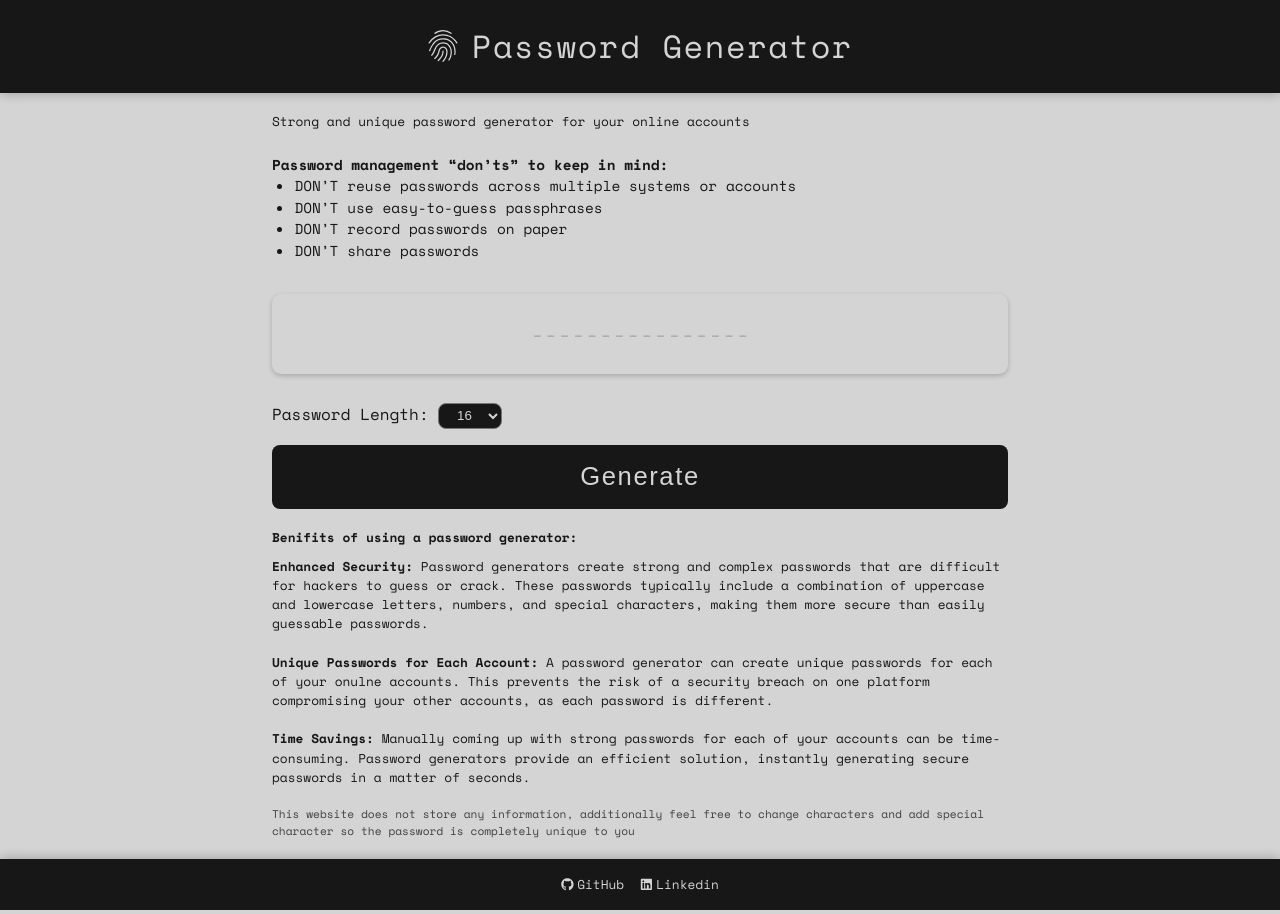
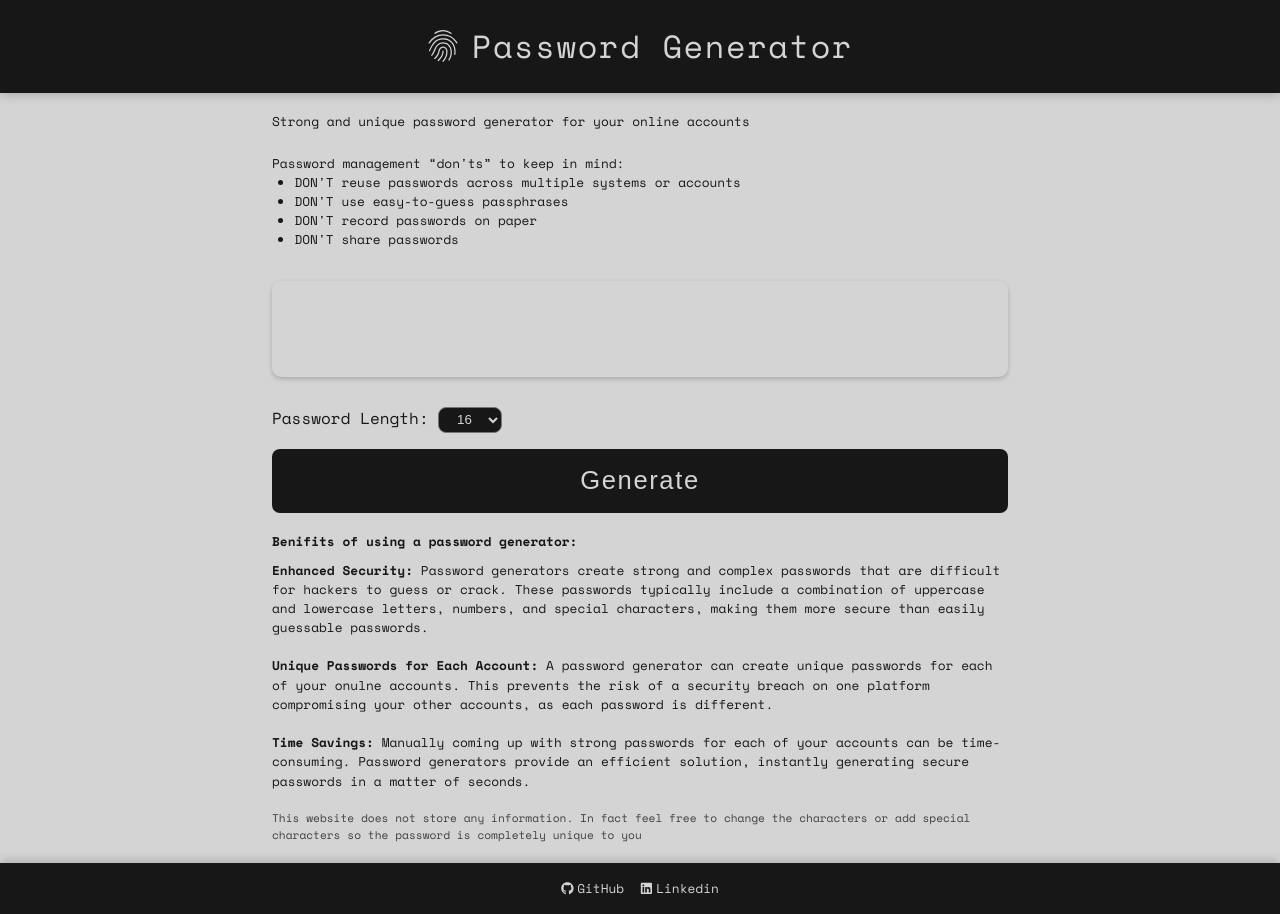
Before and after one commit to xumed001/password-generator, a React (Vite) app in the folder password-generator/: page / in a window 1280 px wide. Built offline with nearby package versions, Linux system fonts and the light colour scheme.

Commit message:
added copy to clipboard functionality + UI tweaks

```diff
--- a/password-generator/src/App.css
+++ b/password-generator/src/App.css
@@ -99,22 +99,58 @@ main .bottom-text--special {
 main .displayPassword {
   background-color: var(--main-light-color);
   box-shadow: rgb(0 0 0 / 20%) 0 2px 5px;
-  height: 5rem;
+  height: 6rem;
   border-radius: 0.6rem;
   display: flex;
   justify-content: center;
   align-items: center;
+  flex-direction: column;
   margin-bottom: 0.8rem;
-
-  font-size: 1.1rem;
-  line-height: normal;
-  letter-spacing: 0.2rem;
 }
 
-main .displayPassword p {
-  opacity: 0.2;
-  letter-spacing: 0;
+main .displayPassword-text {
+  text-align: center;
+  flex-grow: 1;
+  width: 100%;
+  font-size: 1.2rem;
+  letter-spacing: 0.1rem;
+  background-color: transparent;
+  border: none;
+  line-height: normal;
+  margin-bottom: 2rem;
 }
+
+main .displayPassword-text:focus {
+  outline: none;
+}
+
+main .displayPassword-button {
+  margin-left: auto;
+  background-color: transparent;
+  border: none;
+  border-radius: 50%;
+  padding: 0.2rem;
+}
+
+main .displayPassword-button:active {
+  background-color: #a3a3a3;
+  /* box-shadow: inset 2px 2px 1px var(--main-dark-secondary); */
+}
+
+/* .displayPassword-button::before {
+  content: 'copied!';
+  position: absolute;
+  right: 40px;
+  padding: 0.4rem;
+  font-size: 1rem;
+  display: none;
+}
+
+.displayPassword:active button::before,
+.displayPassword:active button::after {
+  transition: all 1s ease-out;
+  display: block;
+} */
 
 main .userInput {
   height: fit-content;
@@ -188,13 +224,25 @@ footer p {
   }
 
   main {
-    font-size: 0.9rem;
+    font-size: 0.8rem;
   }
 
-  main .displayPassword {
+  main .displayPassword-text {
     font-size: 1.4rem;
     line-height: normal;
     letter-spacing: 0.3rem;
+  }
+
+  main .displayPassword-text:focus {
+    outline: none;
+  }
+
+  main .displayPassword-button:hover {
+    cursor: pointer;
+  }
+
+  main .custom-select select {
+    cursor: pointer;
   }
 
   .custom-select label {
--- a/password-generator/src/components/Main.jsx
+++ b/password-generator/src/components/Main.jsx
@@ -40,23 +40,31 @@ function Main() {
         setPassLength(event.target.value)
     }
 
+    function copyPass() {
+        // console.log(typeof pass)
+        navigator.clipboard.writeText(pass)
+    }
+
     return (
         <main>
             <div>
                 <p className="top-text">Strong and unique password generator for your online accounts</p>
-                <h4>Password management “don’ts” to keep in mind:</h4>
+                <p>Password management “don&apos;ts” to keep in mind:</p>
                 <div className='top-info-section'>
                     <ul>
-                        <li>DON’T reuse passwords across multiple systems or accounts</li>
-                        <li>DON’T use easy-to-guess passphrases</li>
-                        <li>DON’T record passwords on paper</li>
-                        <li>DON’T share passwords</li>
+                        <li>DON&apos;T reuse passwords across multiple systems or accounts</li>
+                        <li>DON&apos;T use easy-to-guess passphrases</li>
+                        <li>DON&apos;T record passwords on paper</li>
+                        <li>DON&apos;T share passwords</li>
                     </ul>
                 </div>
             </div>
             <div>
                 <div className='displayPassword'>
-                    {pass ? pass : <p>----------------</p>}
+                    {pass && <button className='displayPassword-button' onClick={copyPass}>
+                        <span className="material-symbols-outlined">content_copy</span>
+                    </button>}
+                    <input type="text" className='displayPassword-text' value={pass} readOnly/>
                 </div>
                 <div className='userInput'>
                     <div className="custom-select">
@@ -87,7 +95,7 @@ function Main() {
                 <br />
                 <p><strong> Time Savings:</strong> Manually coming up with strong passwords for each of your accounts can be time-consuming. Password generators provide an efficient solution, instantly generating secure passwords in a matter of seconds.</p>
                 <br />
-                <p className='bottom-text--special'>This website does not store any information, additionally feel free to change characters and add special character so the password is completely unique to you</p>
+                <p className='bottom-text--special'>This website does not store any information. In fact feel free to change the characters or add special characters so the password is completely unique to you</p>
                 {/* <p>In summary, using a password generator can significantly improve your online security by providing strong, unique, and convenient passwords, ultimately helping to protect your personal information and data from unauthorized access.
                 </p> */}
                 <br />
```
